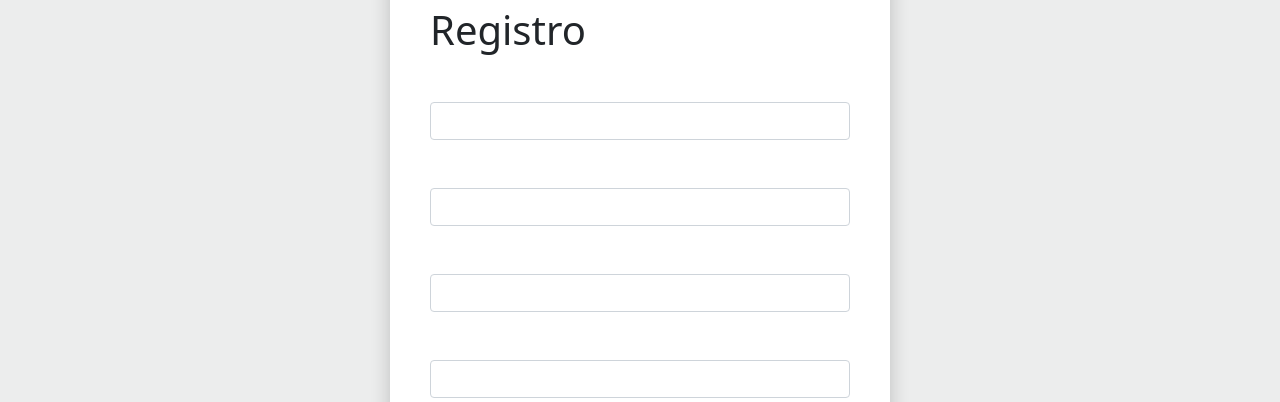
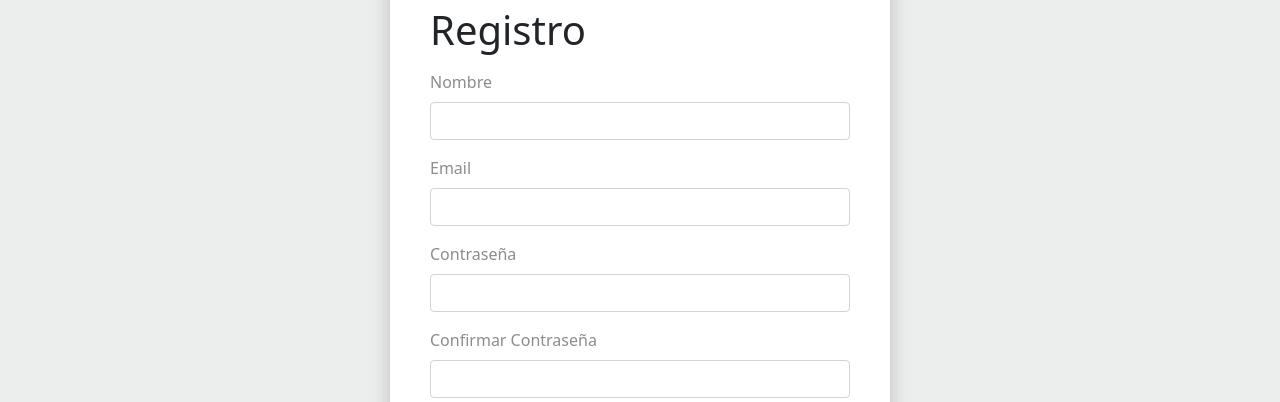
Before and after one commit to JuanCruzRausch/ProyectoGrupal, a React (Vite) app in the folder frontend/: page /signup in a window 1280 px wide. Shown: the part 222-624 px from the top of the page. Built offline with nearby package versions, Linux system fonts and the light colour scheme; no server answers.

Commit message:
fixeando estilos de css

```diff
--- a/frontend/src/components/AltaVendedor/AltaVendedor.jsx
+++ b/frontend/src/components/AltaVendedor/AltaVendedor.jsx
@@ -71,11 +71,13 @@ export default function AltaVendedor() {
         pauseOnHover: true,
         draggable: true,
         progress: undefined,
-      }))
-      .catch(error => console.log(error))
+      }),
       setTimeout(() =>{
         navigate("/perfil")
       },1500)
+      )
+
+      .catch(error => console.log(error))
     }
 
   };
--- a/frontend/src/components/AltaVendedor/AltaVendedor.module.css
+++ b/frontend/src/components/AltaVendedor/AltaVendedor.module.css
@@ -30,7 +30,6 @@
 
 .Form_Div {
   transition: all .6s ease-in-out;
-
   width: 50%;
   margin:2rem auto;
   background-color: #fff;
@@ -73,7 +72,6 @@
   }
   .Form_Div {
     transition: all .6s ease-in-out;
-
     width: 90% !important;
     margin:2rem auto;
     background-color: #fff;
--- a/frontend/src/components/PerfilEditar/PerfilEditar.module.css
+++ b/frontend/src/components/PerfilEditar/PerfilEditar.module.css
@@ -30,7 +30,6 @@
 
 .Form_Div {
   transition: all .6s ease-in-out;
-
   width: 50%;
   margin:2rem auto;
   background-color: #fff;
@@ -40,7 +39,10 @@
   padding: 15px !important;
   padding: 0;
 }
-
+.Form_Div h1, label{
+  transition: all .6s ease-in-out;
+  color: rgb(140, 140, 140) !important;
+}
 @media screen and (max-width:600px) {
   .container{
     width: 90%;
--- a/frontend/src/components/Transtaction/Transaction.jsx
+++ b/frontend/src/components/Transtaction/Transaction.jsx
@@ -21,7 +21,9 @@ navigate("/")
 
   return (
     <div>
-
+        <button onClick={() => navigate("/")}>
+          Regresar
+        </button>
     </div>
   )
 }
```
